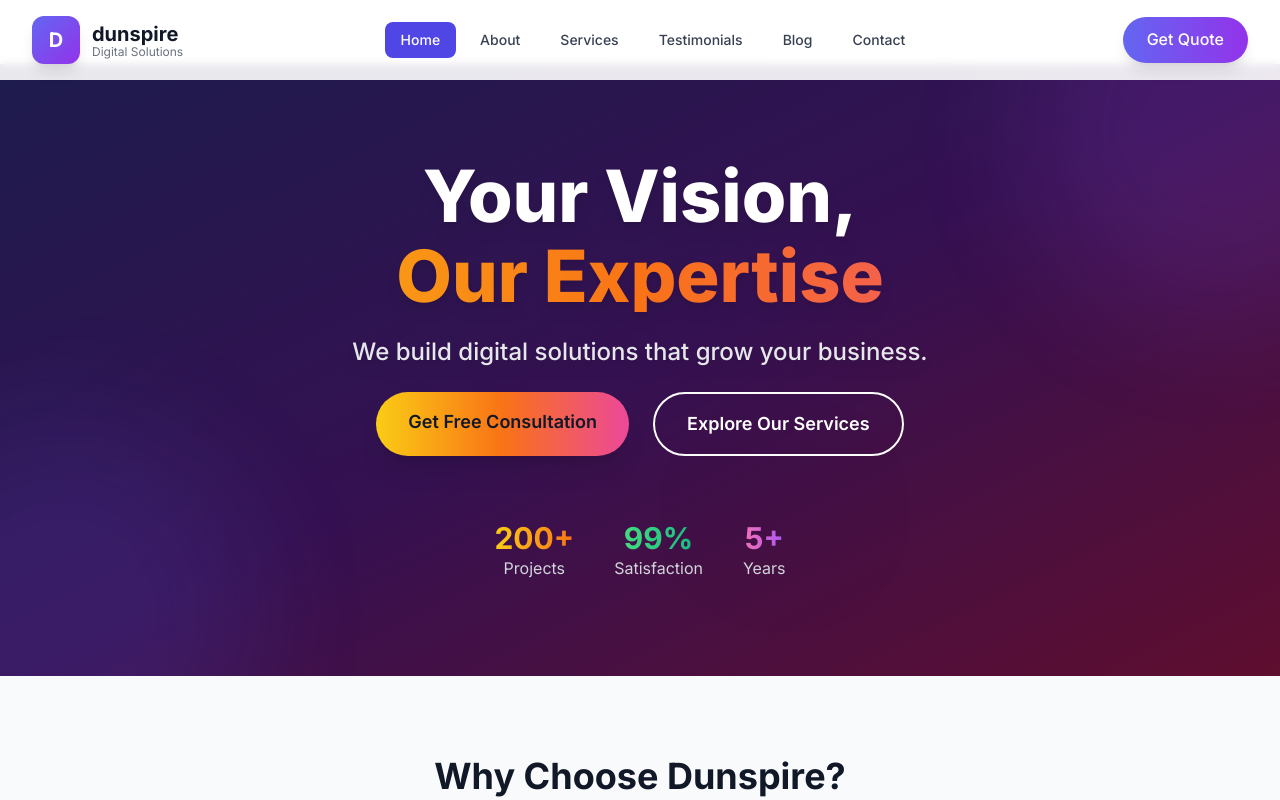
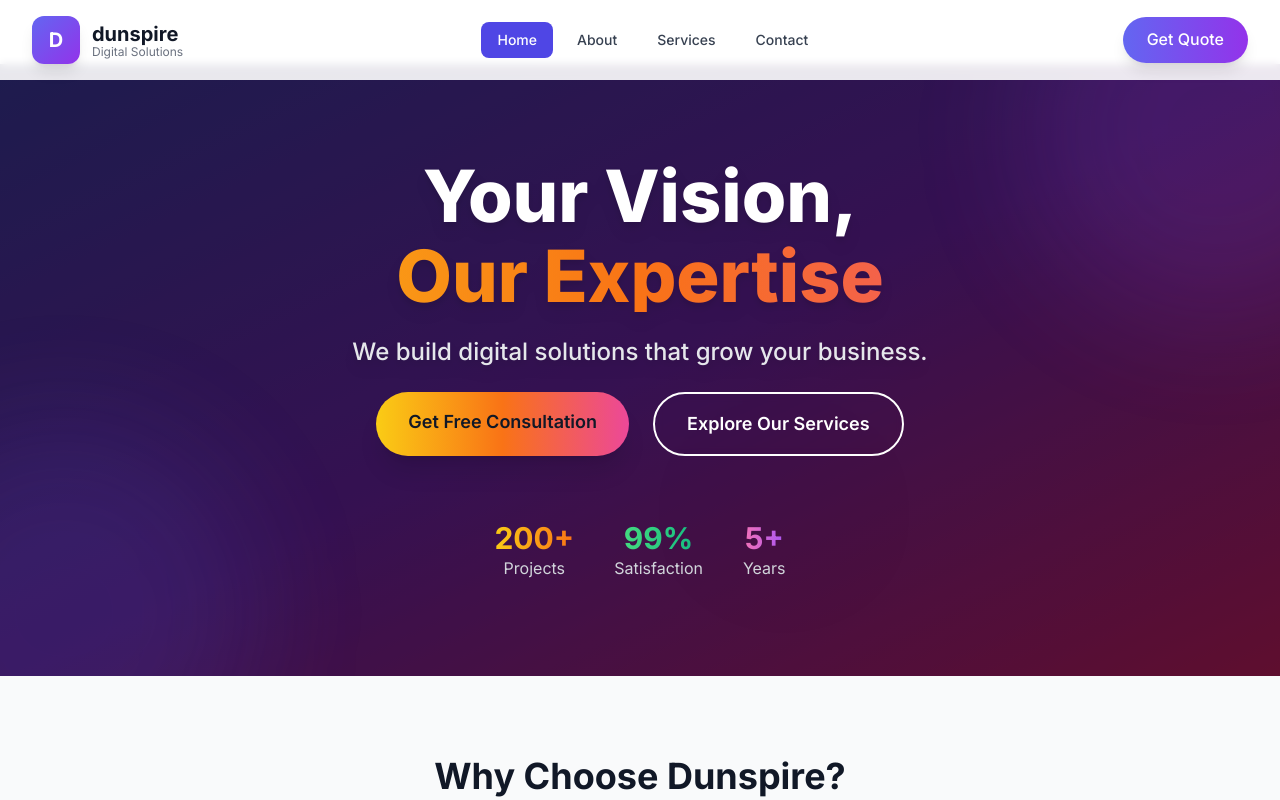
Before and after one commit to Tuntunkr/Dunspire, a React (Vite) app: page / in a window 1280 px wide. Shown: the top 800 px of the page. Built offline with nearby package versions, Linux system fonts and the light colour scheme.

Commit message:
feat: comment testimonial and blog page

```diff
--- a/src/App.tsx
+++ b/src/App.tsx
@@ -12,9 +12,9 @@ import { Footer } from './components/Layout/Footer';
 import { Home } from './pages/Home';
 import { About } from './pages/About';
 import { Services } from './pages/Services';
-import { Testimonials } from './pages/Testimonials';
+// import { Testimonials } from './pages/Testimonials';
 import { Contact } from './pages/Contact';
-import { Blog } from './pages/Blog';
+// import { Blog } from './pages/Blog';
 
 // Legal Pages
 import { PrivacyPolicy } from './pages/legal/PrivacyPolicy';
@@ -71,9 +71,9 @@ function App() {
                 <Route path="/" element={<Home />} />
                 <Route path="/about" element={<About />} />
                 <Route path="/services" element={<Services />} />
-                <Route path="/testimonials" element={<Testimonials />} />
+                {/* <Route path="/testimonials" element={<Testimonials />} /> */}
                 <Route path="/contact" element={<Contact />} />
-                <Route path="/blog" element={<Blog />} />
+                {/* <Route path="/blog" element={<Blog />} /> */}
                 <Route path="/privacy" element={<PrivacyPolicy />} />
                 <Route path="/terms" element={<TermsConditions />} />
                 <Route path="/refund" element={<RefundPolicy />} />
--- a/src/components/Layout/Header.tsx
+++ b/src/components/Layout/Header.tsx
@@ -20,8 +20,8 @@ export const Header = () => {
     { name: 'Home', href: '/' },
     { name: 'About', href: '/about' },
     { name: 'Services', href: '/services' },
-    { name: 'Testimonials', href: '/testimonials' },
-    { name: 'Blog', href: '/blog' },
+    // { name: 'Testimonials', href: '/testimonials' },
+    // { name: 'Blog', href: '/blog' },
     { name: 'Contact', href: '/contact' },
   ];
 
```
Also changed, not shown: 1 other file (tests, documents, lock files or other folders).
